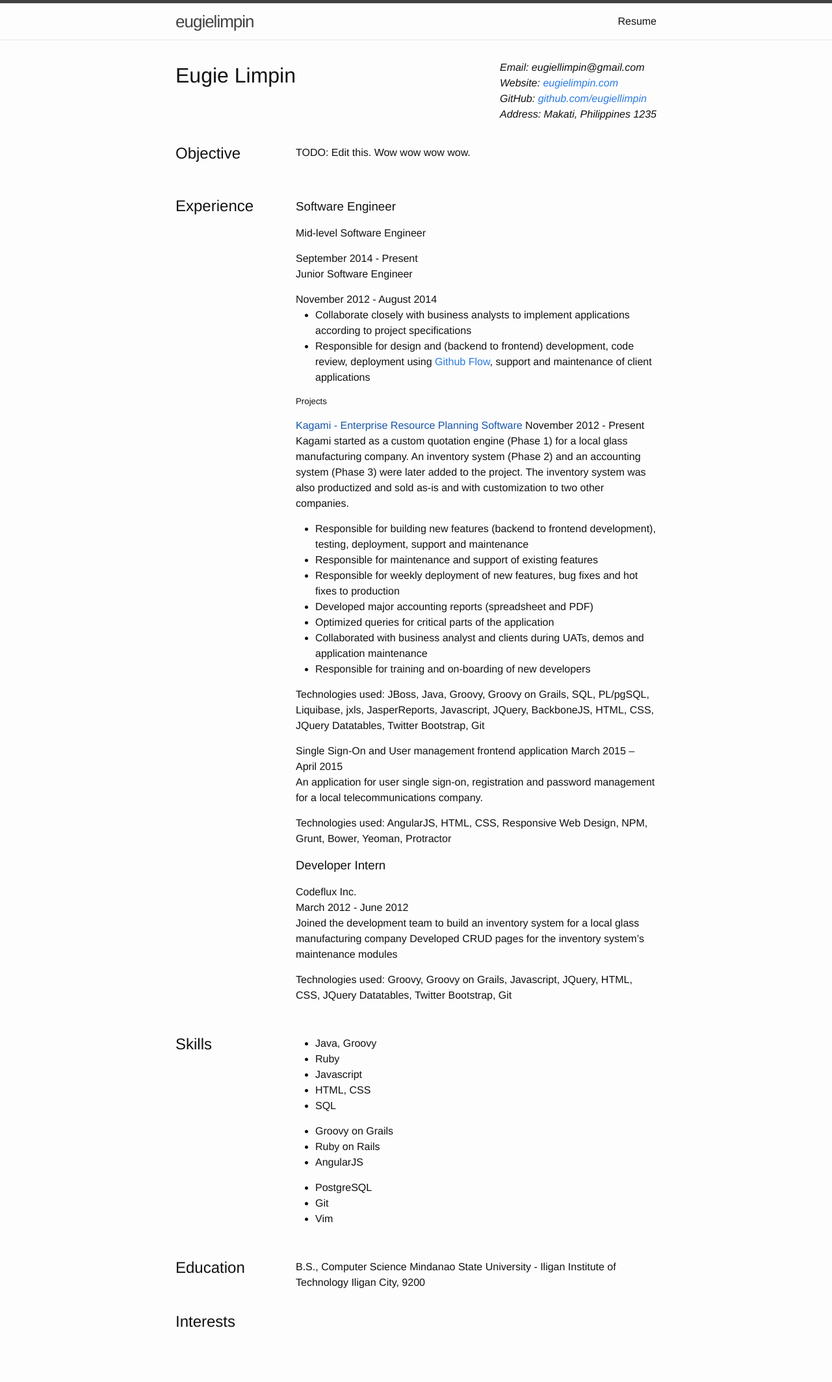
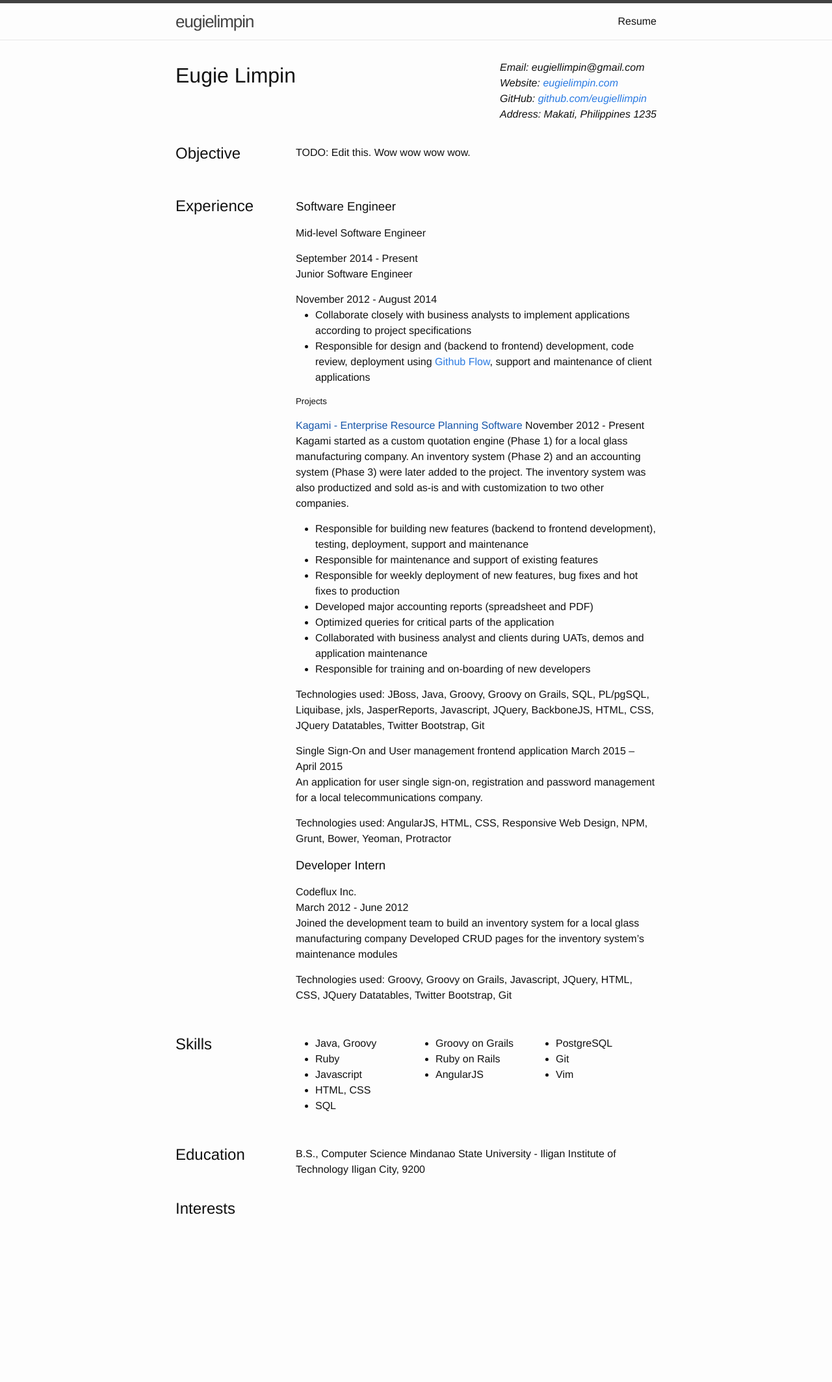
Before and after one commit to eugiellimpin/eugiellimpin.github.io, a Jekyll site: the page built from resume.html, in a window 1280 px wide. Shown: the whole page at 65% size. Built offline with Jekyll 4.4.1, drawn with Linux system fonts in a browser that asks for light colours; after the commit the page ends 1953 px from its top, so only the background shows below that.

Commit message:
Arrange resume skills lists side-by-side
Signed-off-by: Eugie Limpin <eugiellimpin@gmail.com>

```diff
--- a/css/resume.scss
+++ b/css/resume.scss
@@ -20,3 +20,11 @@
   flex: 3;
   padding-top: 5px;
 }
+
+.skills-content {
+  display: flex;
+
+  .skill-category {
+    flex: 1;
+  }
+}
--- a/resume.html
+++ b/resume.html
@@ -120,8 +120,8 @@ permalink: /resume/
 
 <div class="section">
   <h2 class="section-title">Skills</h2>
-  <div class="section-content">
-    <ul>
+  <div class="section-content skills-content">
+    <ul class="skill-category">
       <li>Java, Groovy</li>
       <li>Ruby</li>
       <li>Javascript</li>
@@ -129,13 +129,13 @@ permalink: /resume/
       <li>SQL</li>
     </ul>
 
-    <ul>
+    <ul class="skill-category">
       <li>Groovy on Grails</li>
       <li>Ruby on Rails</li>
       <li>AngularJS</li>
     </ul>
 
-    <ul>
+    <ul class="skill-category">
       <li>PostgreSQL</li>
       <li>Git</li>
       <li>Vim</li>
```
